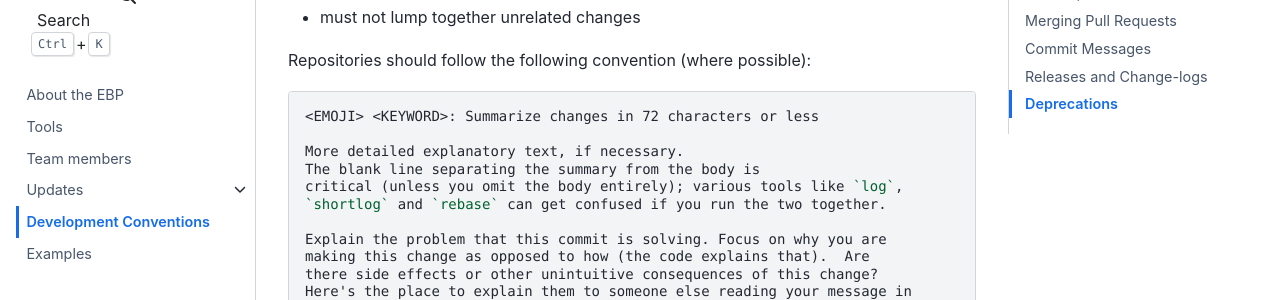
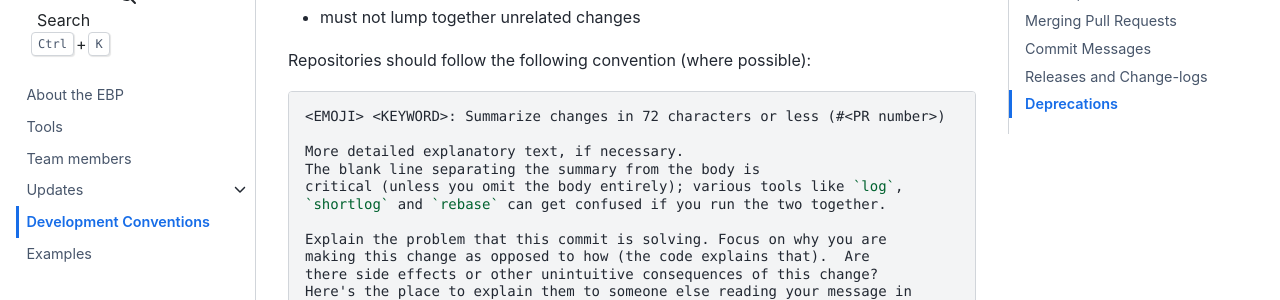
Before and after one commit to executablebooks/meta, a Sphinx documentation site: the page built from docs/dev-conventions.md, in a window 1280 px wide and 900 px high, scrolled down 4453 px. Shown: the part 152-452 px from the top of the window. Built offline with Sphinx 7.4.7 and the Sphinx Book theme 1.1.4, drawn with Linux system fonts in a browser that asks for light colours; some of the changed lines change nothing that is shown.

Commit message:
Update docs/dev-conventions.md

````diff
--- a/docs/dev-conventions.md
+++ b/docs/dev-conventions.md
@@ -158,7 +158,7 @@ A commit:
 Repositories should follow the following convention (where possible):
 
 ```md
-<EMOJI> <KEYWORD>: Summarize changes in 72 characters or less
+<EMOJI> <KEYWORD>: Summarize changes in 72 characters or less (#<PR number>)
 
 More detailed explanatory text, if necessary.
 The blank line separating the summary from the body is
````
